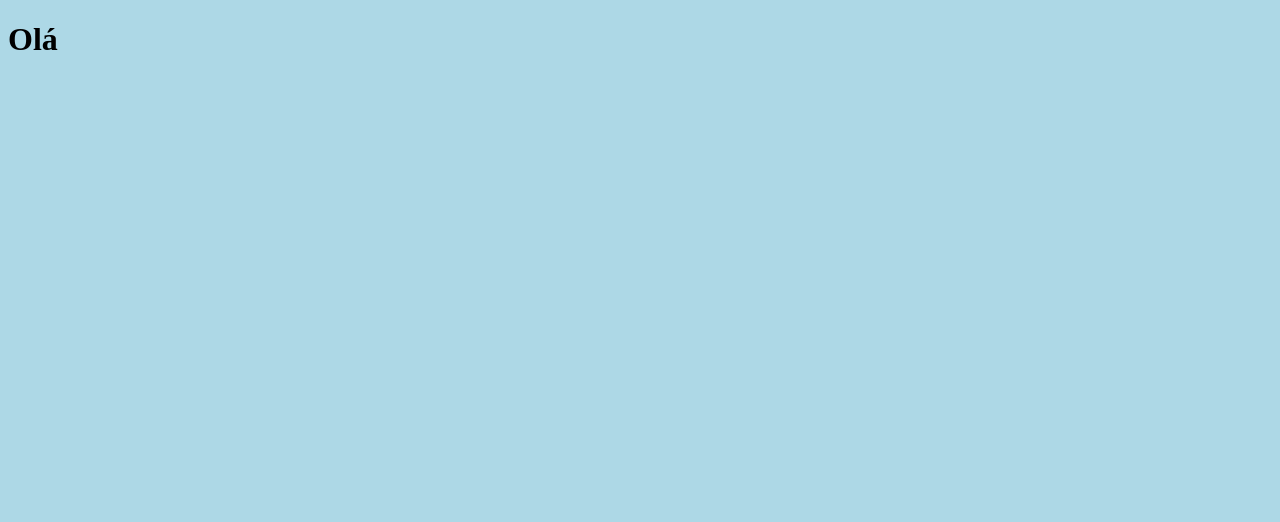
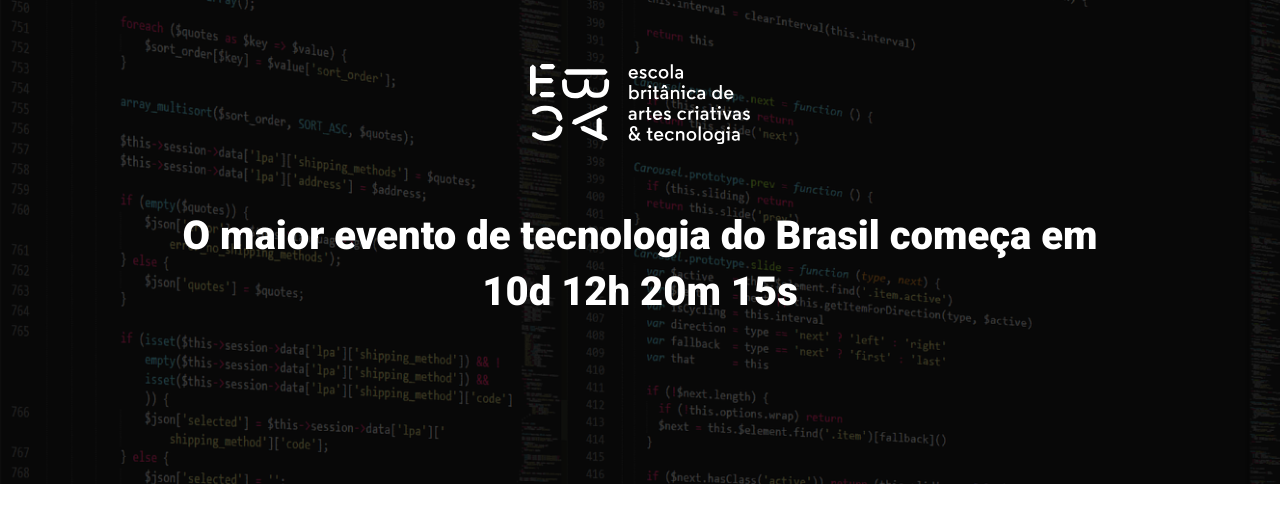
Before and after one commit to StaanB/pagina-evento, a website built with Parcel: page src/index.html in a window 1280 px wide. Built offline with nearby package versions, Linux system fonts and the light colour scheme.

Commit message:
Seção Hero feita

```diff
--- a/package.json
+++ b/package.json
@@ -12,6 +12,7 @@
   "license": "ISC",
   "devDependencies": {
     "@parcel/transformer-sass": "^2.9.3",
-    "parcel": "^2.9.3"
+    "parcel": "^2.9.3",
+    "sharp": "^0.31.3"
   }
 }
--- a/src/index.html
+++ b/src/index.html
@@ -1,13 +1,29 @@
 <!DOCTYPE html>
-<html lang="en">
+<html lang="pt-br">
+
 <head>
     <meta charset="UTF-8">
     <meta name="viewport" content="width=device-width, initial-scale=1.0">
-    <title>EBAC Talks</title>
+    <title>EBAC Tech Talks</title>
+    <link rel="preconnect" href="https://fonts.googleapis.com">
+    <link rel="preconnect" href="https://fonts.gstatic.com" crossorigin>
+    <link href="https://fonts.googleapis.com/css2?family=Roboto:wght@400;700;900&display=swap" rel="stylesheet">
     <link rel="stylesheet" href="styles/main.scss">
 </head>
+
 <body>
-    <h1>Olá</h1>
+    <header class="hero">
+        <div class="container">
+            <img class="hero__logo" src="images/ebac_logo.svg" alt="EBAC">
+            <p class="hero__text">
+                O maior evento de tecnologia do Brasil começa em 10d 12h 20m 15s
+            </p>
+        </div>
+    </header>
+
+
+
     <script src="scripts/main.js"></script>
 </body>
+
 </html>
--- /dev/null
+++ b/src/styles/_hero.scss
@@ -0,0 +1,51 @@
+.hero{
+    padding-top: 64px;
+    padding-bottom: 100px;
+    background-image: url(../images/fundo.png);
+    background-repeat: no-repeat;
+    background-size: cover;
+    position: relative;
+
+    .container{
+        position: relative
+    }
+
+
+    &::before {
+        position: absolute;
+        top: 0;
+        left: 0;
+        width: 100%;
+        height: 100%;
+        background-color: #000;
+        content: "";
+        opacity: .7;
+    }
+    &__text{
+        margin-top: 64px;
+        margin-bottom: 64px;
+        font-size: 40px;
+        line-height: 56px;
+        font-weight: 800;
+        text-align: center;
+    }
+
+    &__logo{
+        margin: 0 auto;
+        height: 80px;
+        display: block;
+    }
+
+    @media (max-width: 640px) {
+        padding: 40px 0;
+        &__logo{
+            height: 40px;
+        }
+
+        &__text{
+            font-size: 22px;
+            line-height: 24px;
+            margin: 24px 0;
+        }
+    }
+}
--- a/src/styles/main.scss
+++ b/src/styles/main.scss
@@ -1,3 +1,23 @@
-body{
-    background-color: lightblue;
+@use 'hero';
+
+*{
+    margin: 0;
+    padding: 0;
+    box-sizing: border-box;
+    font-family: Roboto, sans-serif;
+    color: #FFF;
 }
+
+.container{
+    max-width: 960px;
+    width: 100%;
+    margin: 0 auto;
+
+    @media (max-width: 640px) {
+        max-width: 80%;
+    }
+
+    @media (max-width: 1024px) {
+        max-width: 90%;
+    }
+}
```
Also changed, not shown: 1 other file.
